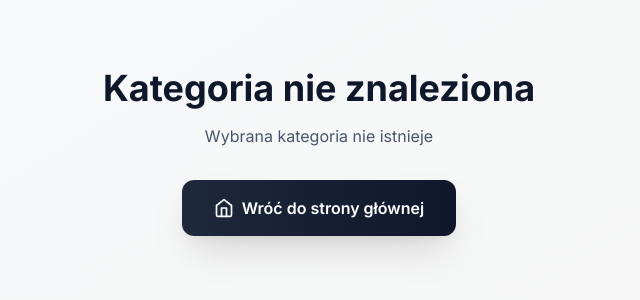
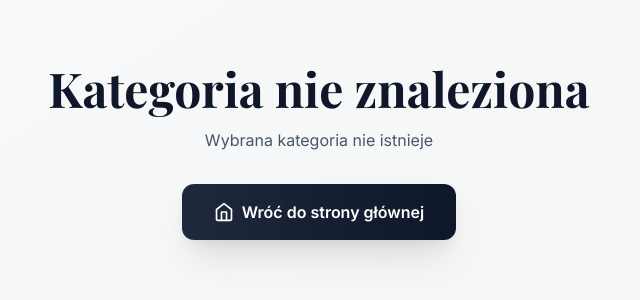
Before and after one commit to modrym/stoneks-strona, a React (Vite) app: page /realizacje/1 in a window 1280 px wide. Shown: the part 248-548 px from the top of the page, without its empty margins (321-961 px from the left). Built offline with nearby package versions, Linux system fonts and the light colour scheme; the HTML template or start-up script is replaced by a standard one.

Commit message:
Fix header

```diff
--- a/src/components/GalleryPage.tsx
+++ b/src/components/GalleryPage.tsx
@@ -13,7 +13,7 @@ const GalleryPage = (): JSX.Element => {
     return (
       <div className="min-h-screen bg-gradient-to-br from-granite-50 to-stone-100 flex items-center justify-center">
         <div className="text-center">
-          <h1 className="text-4xl font-bold text-granite-900 mb-4">Kategoria nie znaleziona</h1>
+          <h1 className="heading-secondary mb-4">Kategoria nie znaleziona</h1>
           <p className="text-granite-600 mb-8">Wybrana kategoria nie istnieje</p>
           <Link to="/" className="btn-primary inline-flex items-center">
             <Home className="mr-2" size={20} />
@@ -33,7 +33,7 @@ const GalleryPage = (): JSX.Element => {
       <section className="pt-24 pb-8 bg-white/80 backdrop-blur-sm border-b border-stone-200">
         <div className="container-custom">
           <div className="text-center">
-            <h1 className="text-4xl font-bold text-granite-900 mb-2">{category.title}</h1>
+            <h1 className="heading-secondary mb-2">{category.title}</h1>
             <p className="text-granite-600">{category.images.length} {category.images.length === 1 ? 'realizacja' : 'realizacji'}</p>
           </div>
         </div>
```
